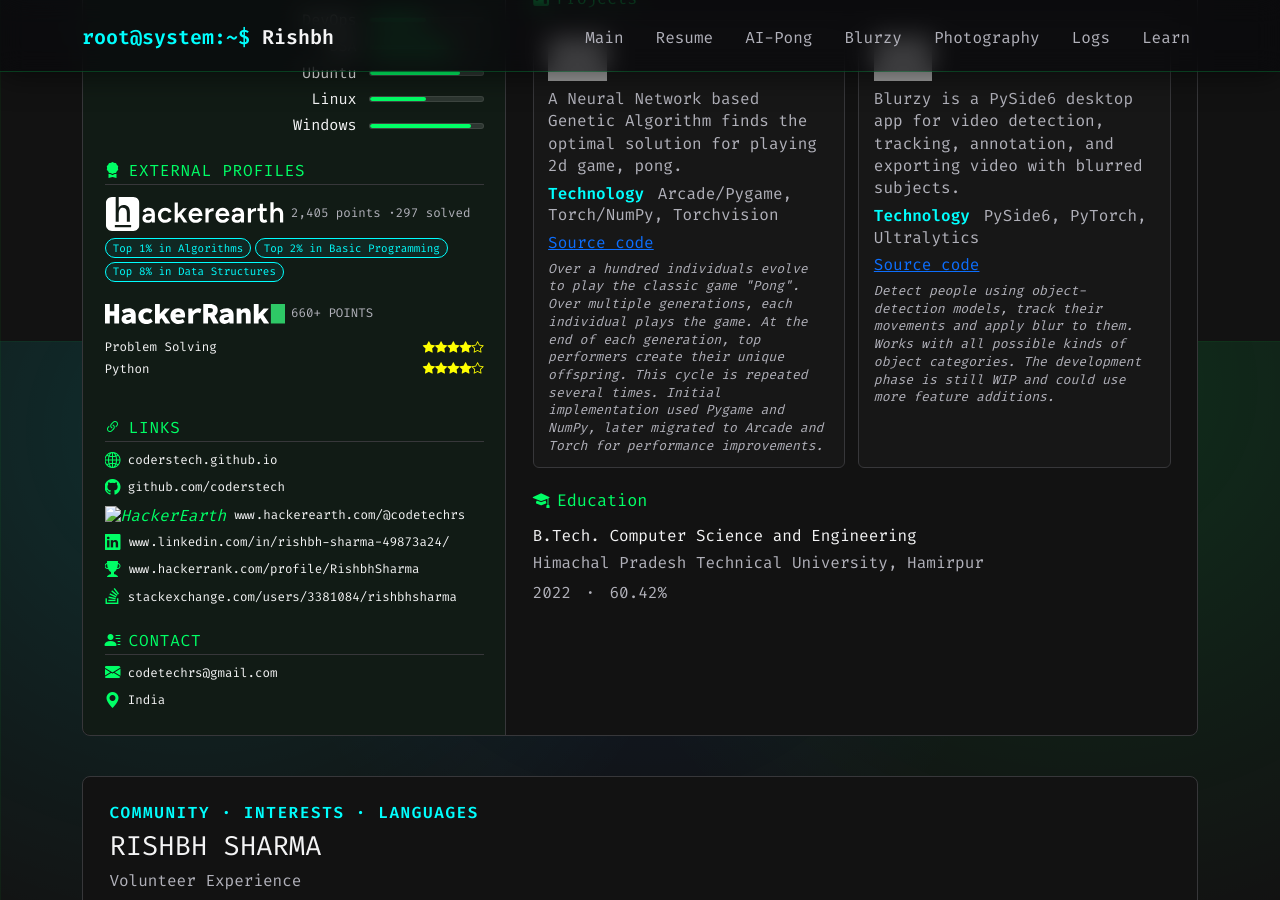
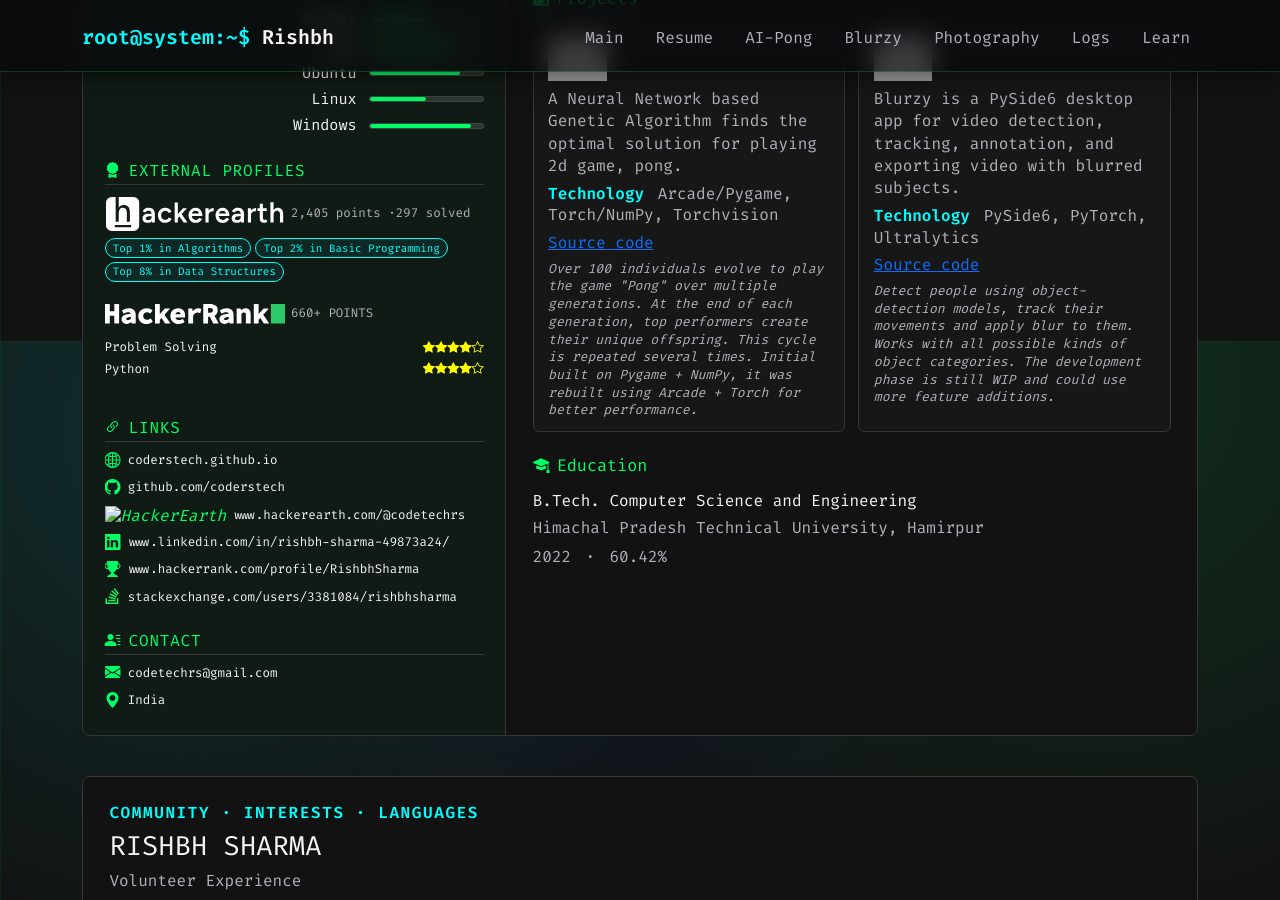
Before and after one commit to CodeRSTech/coderstech.github.io, a Jekyll site: the page built from resume.md, in a window 1280 px wide and 900 px high, scrolled down 559 px. Built offline with Jekyll 4.4.1, drawn with Linux system fonts in a browser that asks for light colours; grey boxes are pictures that could not be loaded.

Commit message:
Updated project description

```diff
--- a/_includes/resume/projects.html
+++ b/_includes/resume/projects.html
@@ -6,7 +6,7 @@
           <p>A Neural Network based Genetic Algorithm finds the optimal solution for playing 2d game, pong.</p>
           <p class="resume-tech"><strong>Technology</strong> Arcade/Pygame, Torch/NumPy, Torchvision</p>
           <p class="resume-tech"><a href="https://github.com/CodeRSTech/AI-Pong" target="_blank" rel="noopener noreferrer">Source code</a><span class="resume-print-url">https://github.com/CodeRSTech/AI-Pong</span></p>
-          <span class="resume-placeholder">Over a hundred individuals evolve to play the classic game "Pong". Over multiple generations, each individual plays the game. At the end of each generation, top performers create their unique offspring. This cycle is repeated several times. Initial implementation used Pygame and NumPy, later migrated to Arcade and Torch for performance improvements.</span>
+          <span class="resume-placeholder">Over 100 individuals evolve to play the game "Pong" over multiple generations. At the end of each generation, top performers create their unique offspring. This cycle is repeated several times. Initial built on Pygame + NumPy, it was rebuilt using Arcade + Torch for better performance.</span>
         </article>
         <article class="resume-project">
           <h3><a class="text-reset" href="{{ '/Blurzy/' | relative_url }}"><img class="brand-logo" src="/Blurzy/docs/assets/title-logo.svg" alt="Blurzy"></a><span class="resume-print-url">https://coderstech.github.io/Blurzy/</span></h3>
```
